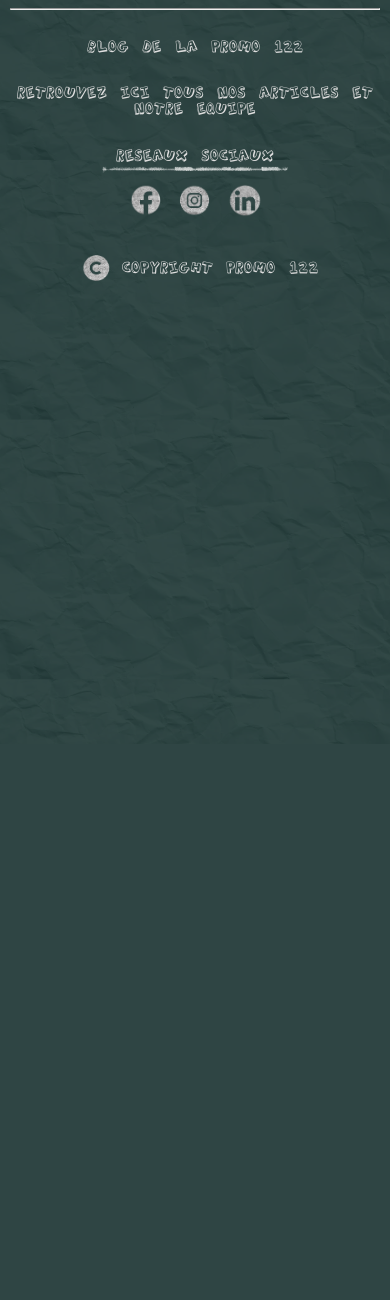
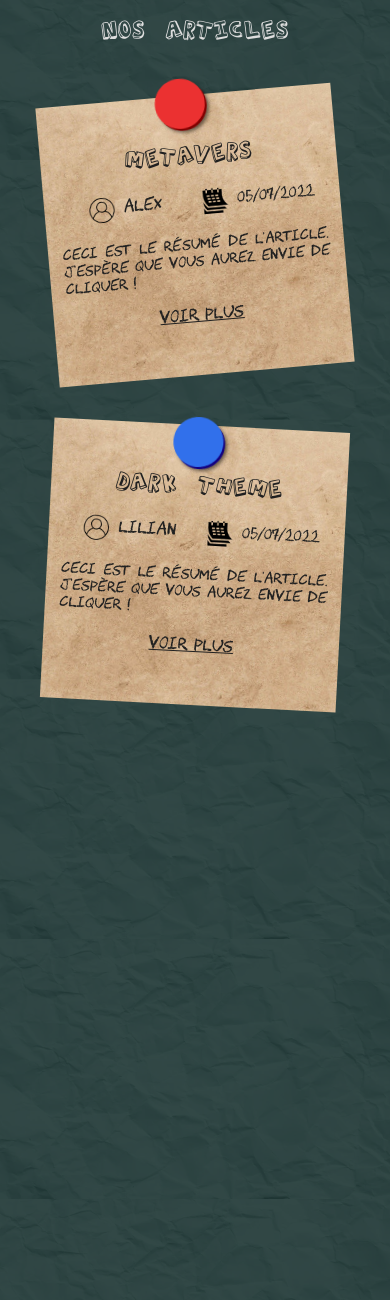
Before and after one commit to Amberieu-2022/blogpromo-lilian-alex, a PHP site: page /blog.html in a window 390 px wide. Shown: the part 100-1400 px from the top of the page. Before the commit the page ends 833 px from the top, so only its background shows below. Run offline with PHP 8.4, Linux system fonts and the light colour scheme.

Commit message:
Content Blog Page Responsive

```diff
--- a/blog.html
+++ b/blog.html
@@ -48,6 +48,77 @@
         </nav>
     </header>
 
+    <main class="row-limit-size margin-auto blog-main">
+        <h1 class="index-titles" id="blog-h1">Nos articles</h1>
+        <section class="flex-between blog-section">
+            <section class="blog-article-section flex-around">
+                <article class="blog-article blog-article-left">
+                    <img src="./templates/ressource/other/red-pin.png" alt="" class="pin-article pin-article-left">
+                    <h3 class="blog-article-title">Metavers</h3>
+                    <div class="flex-between blog-article-info-container">
+                        <div class="flex-center blog-article-author-container">
+                            <figure class="blog-article-icon-container"><img src="./templates/ressource/icons/user.png" alt="" class="blog-article-icon"></figure>
+                            <p class="blog-article-author">Alex</p>
+                        </div>
+                        <div class="flex-center blog-article-author-container">
+                            <figure class="blog-article-icon-container"><img src="./templates/ressource/icons/calendar.png" alt="" class="blog-article-icon"></figure>
+                            <p class="blog-article-author">05/07/2022</p>
+                        </div>
+                    </div>
+                    <p class="blog-article-overview">Ceci est le résumé de l'article. J'espère que vous aurez envie de cliquer !</p>
+                    <a href="" class="blog-article-link">Voir plus</a>
+                </article>
+                <article class="blog-article blog-article-right">
+                    <img src="./templates/ressource/other/blue-pin.png" alt="" class="pin-article pin-article-right">
+                    <h3 class="blog-article-title">Dark Theme</h3>
+                    <div class="flex-between blog-article-info-container">
+                        <div class="flex-center blog-article-author-container">
+                            <figure class="blog-article-icon-container"><img src="./templates/ressource/icons/user.png" alt="" class="blog-article-icon"></figure>
+                            <p class="blog-article-author">Lilian</p>
+                        </div>
+                        <div class="flex-center blog-article-author-container">
+                            <figure class="blog-article-icon-container"><img src="./templates/ressource/icons/calendar.png" alt="" class="blog-article-icon"></figure>
+                            <p class="blog-article-author">05/07/2022</p>
+                        </div>
+                    </div>
+                    <p class="blog-article-overview">Ceci est le résumé de l'article. J'espère que vous aurez envie de cliquer !</p>
+                    <a href="" class="blog-article-link">Voir plus</a>
+                </article>
+            </section>
+            <aside class="blog-aside-section">
+                <div class="sticky">
+                    <div class="blog-aside-containers blog-aside-containers-top">
+                        <h2 class="blog-aside-title">Categories</h2>
+                        <ul class="blog-aside-list">
+                            <li class="blog-aside-li flex-start"><img src="./templates/ressource/other/red-pin.png" alt="" class="pin-aside"><a href="#" class="blog-aside-link blog-aside-cat-link">tech</a></li>
+                            <li class="blog-aside-li flex-start"><img src="./templates/ressource/other/purple-pin.png" alt="" class="pin-aside"><a href="#" class="blog-aside-link blog-aside-cat-link">dev</a></li>
+                            <li class="blog-aside-li flex-start"><img src="./templates/ressource/other/blue-pin.png" alt="" class="pin-aside"><a href="#" class="blog-aside-link blog-aside-cat-link">design</a></li>
+                            <li class="blog-aside-li flex-start"><img src="./templates/ressource/other/yellow-pin.png" alt="" class="pin-aside"><a href="#" class="blog-aside-link blog-aside-cat-link">seo</a></li>
+                            <li class="blog-aside-li flex-start"><img src="./templates/ressource/other/green-pin.png" alt="" class="pin-aside"><a href="#" class="blog-aside-link blog-aside-cat-link">autre</a></li>
+                        </ul>
+                    </div>
+                    <div class="blog-aside-containers blog-aside-containers-bottom">
+                        <h2 class="blog-aside-title">Top tags</h2>
+                        <ul class="blog-aside-list">
+                            <li class="blog-aside-li"><a href="" class="blog-aside-link">no code</a></li>
+                            <li class="blog-aside-li"><a href="" class="blog-aside-link">front</a></li>
+                            <li class="blog-aside-li"><a href="" class="blog-aside-link">back</a></li>
+                            <li class="blog-aside-li"><a href="" class="blog-aside-link">js</a></li>
+                            <li class="blog-aside-li"><a href="" class="blog-aside-link">php</a></li>
+                            <li class="blog-aside-li"><a href="" class="blog-aside-link">html</a></li>
+                            <li class="blog-aside-li"><a href="" class="blog-aside-link">css</a></li>
+                            <li class="blog-aside-li"><a href="" class="blog-aside-link">python</a></li>
+                            <li class="blog-aside-li"><a href="" class="blog-aside-link">vuejs</a></li>
+                            <li class="blog-aside-li"><a href="" class="blog-aside-link">react</a></li>
+                            <li class="blog-aside-li"><a href="" class="blog-aside-link">crypto</a></li>
+                            <li class="blog-aside-li"><a href="" class="blog-aside-link">blockchain</a></li>
+                        </ul>
+                    </div>
+                </div>
+            </aside>
+        </section>
+    </main>
+
     <footer>
         <div class="row-limit-size margin-auto">
             <hr>
--- a/templates/css/style.css
+++ b/templates/css/style.css
@@ -93,6 +93,11 @@ body{
 	justify-content: space-around;
 }
 
+.flex-start{
+	display: flex;
+	justify-content: start;
+}
+
 .flex-center{
 	display: flex;
 	justify-content: center;
@@ -109,6 +114,11 @@ body{
 
 .text-center{
 	text-align: center;
+}
+
+.sticky{
+	position: sticky;
+	top: 20px
 }
 
 /* Accueil */
@@ -699,3 +709,244 @@ header{
 		font-size: 18px;
 	}
 }
+
+/* BLOG */
+
+.blog-section, .blog-main{
+	margin: 100px auto;
+}
+
+.blog-section{
+	height: 5000px;
+}
+
+.blog-article-section{
+	width: 70%;
+	flex-wrap: wrap;
+}
+
+.blog-article{
+	background-image: url('../ressource/backgrounds/article-background-long.png');
+	background-size: 100%;
+	width: 40%;
+	max-width: 350px;
+	max-height: 400px;
+	height: 40vh;
+	padding-top: 30px;
+}
+
+.blog-article-left{
+	transform: rotate(-5deg);
+}
+
+.blog-article-right{
+	transform: rotate(3deg);
+}
+
+.pin-article{
+	position: absolute;
+}
+
+.pin-article-left{
+	top: -6%;
+	left: 40%;
+}
+
+.pin-article-right{
+	top: -3%;
+	left: 40%
+}
+
+.blog-article-info-container{
+	width: 90%;
+	margin: 20px auto;
+}
+
+.blog-article-author-container{
+	width: 50%;
+}
+
+.blog-article-icon-container{
+	width: 25px;
+}
+
+.blog-article-icon{
+	width: 100%;
+}
+
+.blog-article-title{
+	text-align: center;
+    font-size: 2vw;
+	font-family: 'Action Jackson';
+	color: #202020;
+	padding-top: 20px;
+}
+
+.blog-article-author{
+	font-family: 'Chawp';
+	font-size: 1.2vw;
+	line-height: 25px;
+	margin-left: 10px;
+	color: #202020;
+	text-align: center;
+}
+
+.blog-article-overview{
+	font-family: 'Chawp';
+	font-size: 1.1vw;
+	color: #202020;
+	text-align: justify;
+	width: 90%;
+	margin: 20px auto;
+	line-height: 1.2;
+}
+
+.blog-article-link{
+	font-family: 'Chawp';
+	font-size: 1.2vw;
+	display: block;
+	margin: 0 auto;
+	text-align: center;
+	color: #202020;
+	text-decoration: underline;
+}
+
+.blog-aside-section{
+	width: 30%;
+	position: sticky;
+	top: 0;
+}
+
+.blog-aside-containers{
+	padding: 20px 50px;
+	border-left: solid 3px #dedede;
+}
+
+.blog-aside-title{
+	font-family: 'Action Jackson';
+	font-size: 2vw;
+}
+
+.blog-aside-list{
+	margin: 20px;
+}
+
+.blog-aside-li{
+	margin-top: 5px;
+}
+
+.blog-aside-link{
+	font-family: 'Chawp';
+	font-size: 1.1vw;
+	text-decoration: none;
+	color: #dedede;
+}
+
+.blog-aside-cat-link{
+	line-height: 40px;
+	padding: 0 20px;
+}
+
+.pin-aside{
+	width: 50px;
+	height: 50px;
+}
+
+@media screen and (max-width: 1080px) {
+	.blog-article{
+		max-height: 300px;
+	}
+
+	.blog-article-title, .blog-aside-title{
+		font-size: 21.6px;
+	}
+
+	.blog-article-author, .blog-article-link{
+		font-size: 13px;
+	}
+
+	.blog-article-overview, .blog-aside-link{
+		font-size: 12px;
+	}
+
+	.pin-aside{
+		width: 40px;
+		height: 40px;
+	}
+
+}
+
+@media screen and (max-width: 900px) {
+
+	.blog-main{
+		margin-top: 20px;
+	}
+
+	.blog-article-section{
+		display: block;
+	}
+
+	.blog-article{
+		margin: 0 auto 50px;
+		width: 80%;
+		height: 50vh;
+		max-width: 500px;
+		max-height: 250px;
+	}
+
+	.blog-article-title{
+		font-size: 35px;
+	}
+
+	.blog-article-author{
+		font-size: 20px;
+	}
+
+	.blog-article-overview{
+		font-size: 16px;
+	}
+
+	.blog-article-link{
+		font-size: 20px;
+	}
+
+	.blog-aside-containers{
+		padding: 20px 20px;
+	}
+
+}
+
+@media screen and (max-width: 550px) {
+	.blog-article-section{
+		display: block;
+	}
+
+	.blog-section{
+		margin: 50px auto;
+	}
+
+	.blog-article-title{
+		font-size: 25px;
+	}
+
+	.blog-article-author{
+		font-size: 16px;
+	}
+
+	.blog-article-overview{
+		font-size: 14px;
+	}
+
+	.blog-article-link{
+		font-size: 16px;
+	}
+
+	.blog-aside-section{
+		display: none;
+	}
+
+	.blog-article-section{
+		width: 100%;
+	}
+
+}
```
Also changed, not shown: templates/ressource/backgrounds/article-background-long.png (added), templates/ressource/icons/calendar.png (added), templates/ressource/icons/user.png (added), templates/ressource/other/blue-pin.png (added), templates/ressource/other/green-pin.png (added), templates/ressource/other/purple-pin.png (added), templates/ressource/other/red-pin.png (added), templates/ressource/other/yellow-pin.png (added).
